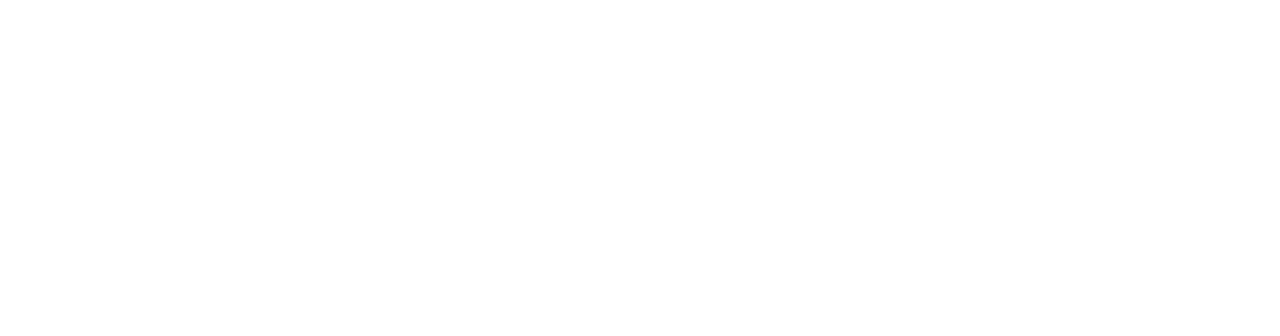
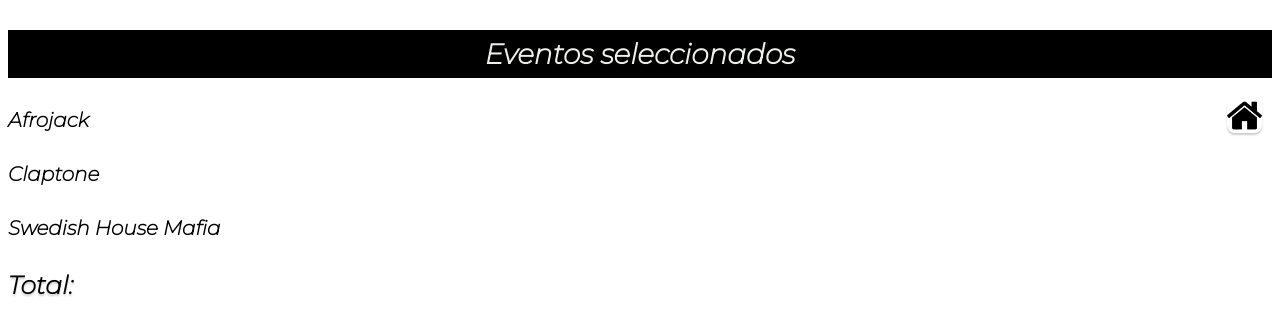
Before and after one commit to vaansteven/ProyectoFinalMarquez, a plain HTML site: page carrito.html in a window 1280 px wide. Drawn offline with Linux system fonts and the light colour scheme.

Commit message:
home logo

```diff
--- /dev/null
+++ b/carrito.css
@@ -0,0 +1,71 @@
+html {
+    font-size: 62.5%;
+    box-sizing: border-box;
+    margin: 0;
+    padding: 0;
+  }
+
+
+  .titulo {
+    font-size: 2.8rem;
+    font-family: "Montserrat", sans-serif;
+    font-weight: bold;
+    color: #eef1eb;
+    text-align: center;
+    background-color: black;
+    padding: 7px;
+    margin-top: 30px;
+    margin-bottom: 20px;
+  }
+
+  h2, h3{
+    font-size: 2rem;
+    font-family: "Montserrat", sans-serif;
+    font-weight: bold;
+    text-align: left;
+    margin-top: 30px;
+    margin-bottom: 20px;
+    cursor: pointer;
+  }
+
+  h3{
+    font-size: 2.5rem;
+
+    font-weight: bolder;
+    text-shadow: 0 2px 2px rgba(0, 0, 0, 0.2);
+
+  }
+
+  .home{
+    width: 35px;
+    height: 35px;
+    margin-right: 10px;
+    float: right;
+    cursor: pointer;
+    border-radius: 8px;
+    box-shadow: 0 2px 2px rgba(0, 0, 0, 0.2);
+  }
+  .home:hover{
+    transform: translateY(-5px);
+    transition: all 0.25s;
+  }
+
+  .container {
+    width: auto;
+    max-width: 1200px;
+    height: auto;
+    display: flex;
+    flex-wrap: wrap;
+    justify-content: center;
+    margin: auto;
+  }
+  .container .card {
+    width: 330px;
+    height: 430px;
+    border-radius: 8px;
+    box-shadow: 0 2px 2px rgba(0, 0, 0, 0.2);
+    overflow: hidden;
+    margin: 20px;
+    text-align: center;
+    transition: all 0.25s;
+  }
--- a/carrito.html
+++ b/carrito.html
@@ -1,13 +1,52 @@
 <!DOCTYPE html>
 <html lang="en">
-<head>
-    <meta charset="UTF-8">
-    <meta http-equiv="X-UA-Compatible" content="IE=edge">
-    <meta name="viewport" content="width=device-width, initial-scale=1.0">
-    <title>Document</title>
-</head>
-<body>
+  <head>
+    <meta charset="UTF-8" />
+    <meta http-equiv="X-UA-Compatible" content="IE=edge" />
+    <meta name="viewport" content="width=device-width, initial-scale=1.0" />
+    <title>Carrito de entradas</title>
+    <link rel="stylesheet" href="carrito.css" />
+    <link
+      href="https://fonts.googleapis.com/css2?family=Roboto:wght@300&display=swap"
+      rel="stylesheet"
+    />
+    <link rel="preconnect" href="https://fonts.googleapis.com" />
+    <link rel="preconnect" href="https://fonts.gstatic.com" crossorigin />
+    <link
+      href="https://fonts.googleapis.com/css2?family=Montserrat:ital,wght@1,200&family=Roboto:wght@300&display=swap"
+      rel="stylesheet"
+    />
+    <link rel="preconnect" href="https://fonts.googleapis.com" />
+    <link rel="preconnect" href="https://fonts.gstatic.com" crossorigin />
+    <link
+      href="https://fonts.googleapis.com/css2?family=Montserrat:ital,wght@1,200&family=PT+Sans+Narrow:wght@700&family=Roboto:wght@300&display=swap"
+      rel="stylesheet"
+    />
+  </head>
+  <body>
+    <h1 class="titulo">Eventos seleccionados</h1>
+    <a href="Index.html">
+      <img class="home" src="Assets/Imagenes/casa-2.png" alt="home" />
+    </a>
+    <div>
+      <h2>Afrojack</h2>
+      <h2>Claptone</h2>
+      <h2>Swedish House Mafia</h2>
+    </div>
+    <h3>Total:</h3>
+
+    <!--
+    <select id="eventos">
+        <option disabled selected>Seleccione su opcion</option>
+        <option value="afrojack">Afrojack</option>
+        <option value="claptone">Claptone</option>
+        <option value="shm">Swedish House Mafia</option>
+    </select>
+
+    <input type="number" id="cantidad" min="0">
+
+    <h2 id="resultado"></h2>
+    -->
     <a href="carrito.js" class="carrito"></a>
-
-</body>
+  </body>
 </html>
```
Also changed, not shown: Index.html (+0 -1 lines), Assets/Imagenes/casa-2.png (added).
